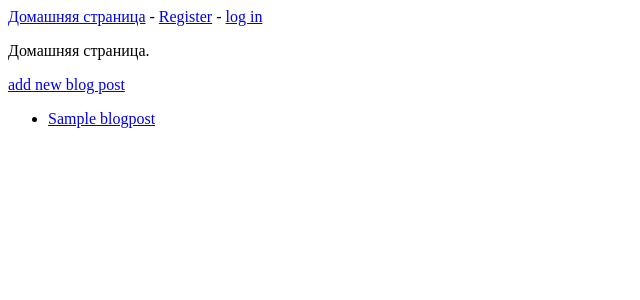
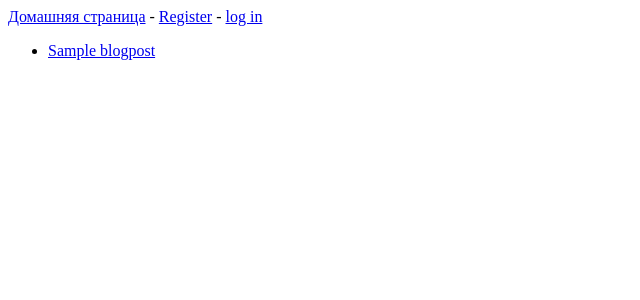
Before and after one commit to Andrei2020-web/Blog, a Django app: page / in a window 1280 px wide. Shown: the top 300 px of the page, without its empty margins (0-640 px from the left). Run offline with Django 3.2, Linux system fonts and the light colour scheme; tables that the repository leaves empty hold one stand-in row (values such as "Sample post").

Commit message:
Для неавторизованных пользовательй убрана возможность добавления новый постов.

```diff
--- a/blogs/templates/blogs/index.html
+++ b/blogs/templates/blogs/index.html
@@ -1,10 +1,11 @@
 {% extends "blogs/base.html" %}
 
 {% block content %}
-<p>Домашняя страница.</p>
+    {% if user.is_authenticated %}
     <p>
         <a href="{% url 'blogs:new_blog_post' %}">add new blog post</a>
     </p>
+    {% endif %}
     <p>
     <ul>
         {% for blog_post in blog_posts %}
```
Lines whose indentation alone changed are shown as unchanged.
